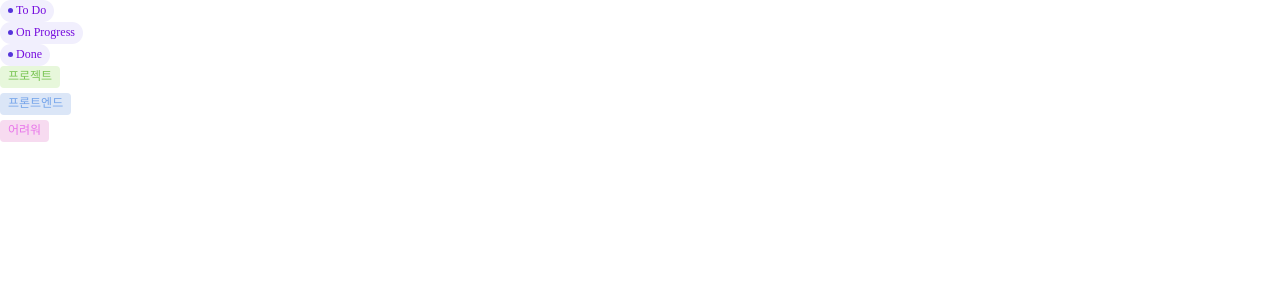
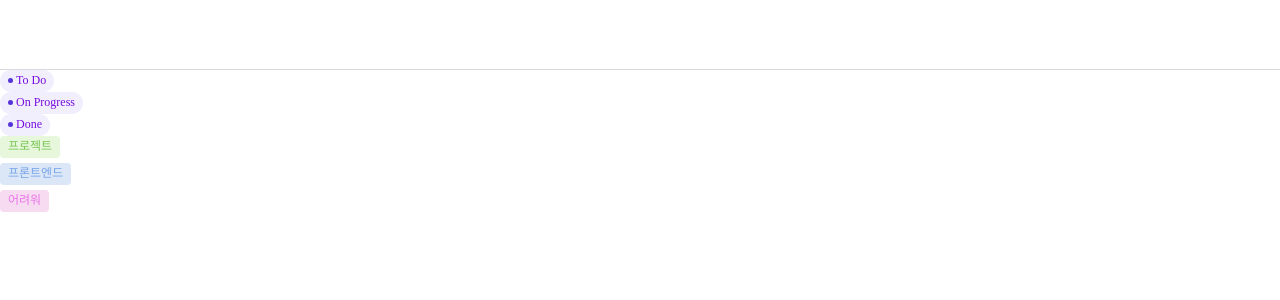
Before and after one commit to sprint-part3-team11/taskify, a Next.js app: page /hj in a window 1280 px wide. Shown: the top 300 px of the page. Built offline with nearby package versions, Linux system fonts and the light colour scheme.

Commit message:
feat: 대시보드 헤더 박스 구현

```diff
--- /dev/null
+++ b/src/components/common/DashBoardHeader.tsx
@@ -0,0 +1,16 @@
+import styled from 'styled-components';
+import theme from '@/styles/theme';
+
+const S = {
+  HeaderBox: styled.nav`
+    display: flex;
+    height: 7rem;
+    border-bottom: 0.1rem solid ${theme.color.grayLight};
+  `,
+};
+
+function DashBoardHeader() {
+  return <S.HeaderBox></S.HeaderBox>;
+}
+
+export default DashBoardHeader;
--- a/src/pages/hj.tsx
+++ b/src/pages/hj.tsx
@@ -1,3 +1,4 @@
+import DashBoardHeader from '@/components/common/DashBoardHeader';
 import HashTag from '@/components/common/tag/HashTag';
 import StateTag from '@/components/common/tag/StateTag';
 import '@/styles/GlobalStyle';
@@ -8,6 +9,7 @@ function hj() {
   const hashTag = ['프로젝트', '프론트엔드', '어려워'];
   return (
     <>
+      <DashBoardHeader />
       <div>
         {stateTags.map((tag, index) => (
           <StateTag isMobile={isMobile}>{tag}</StateTag>
```
